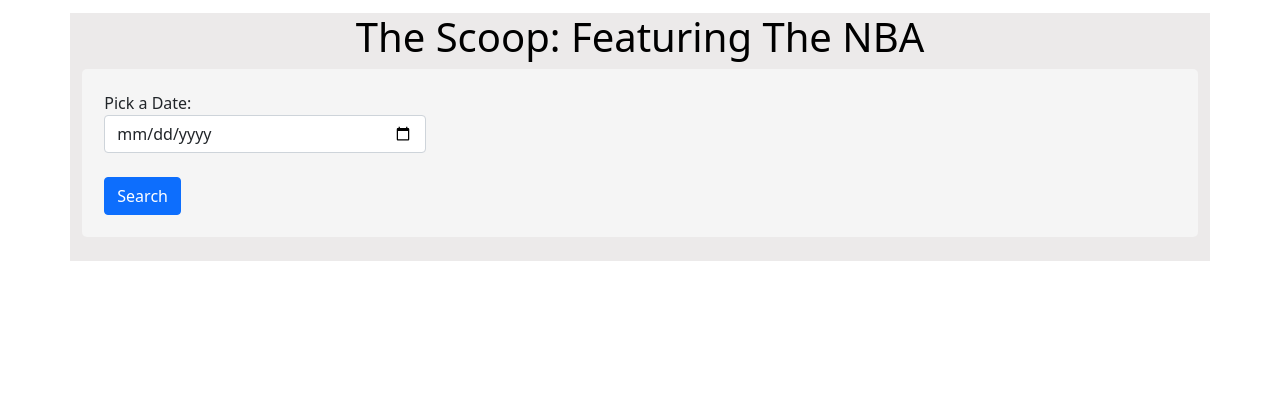
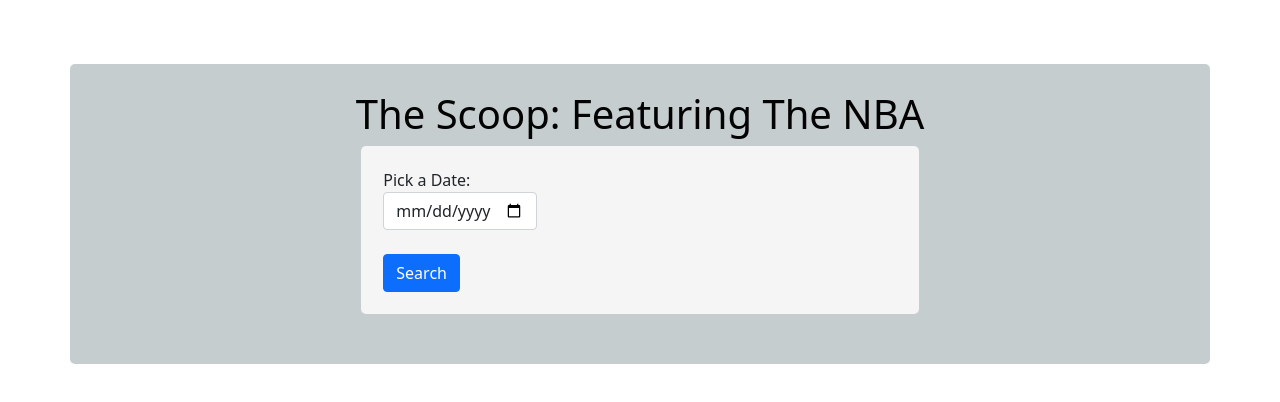
Before and after one commit to nellygibbs/new-project, a plain HTML site: page index.html in a window 1280 px wide. Drawn offline with nearby package versions, Linux system fonts and the light colour scheme.

Commit message:
css final

```diff
--- a/css/styles.css
+++ b/css/styles.css
@@ -1,6 +1,8 @@
 .container {
-    background-color: rgb(236, 234, 234);
-    margin: 1%
+    background-color: rgb(197, 205, 206);
+    margin: 5%;
+    border-radius: 5px;
+    padding: 2%;
 }
 
 #dateOfGame {
@@ -8,7 +10,7 @@
 }
 
 #myTitle {
-    color: black;
+    color: rgb(3, 3, 3);
     text-align: center;
 }
 
@@ -16,7 +18,8 @@
     background-color: #F5F5F5;
     padding: 2%;
     border-radius: 5px;
-    /* text-align: center; */
+    margin: auto;
+    width: 50%;
 }
 
 #btn-search {
@@ -27,11 +30,14 @@
 
 .score-card
 {
-    background-color: black;
+    background-color: rgb(209, 16, 16);
     color: white;
     padding: 5%;
+    text-align: center;
 }
 
 .score-card hr {
     border: solid 2px;
+    border-radius: 5px;
+    color:black;
 }
```
